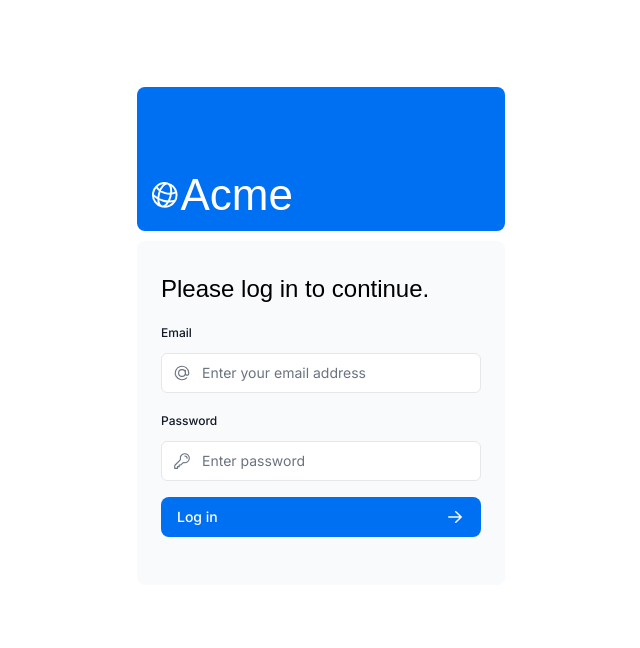
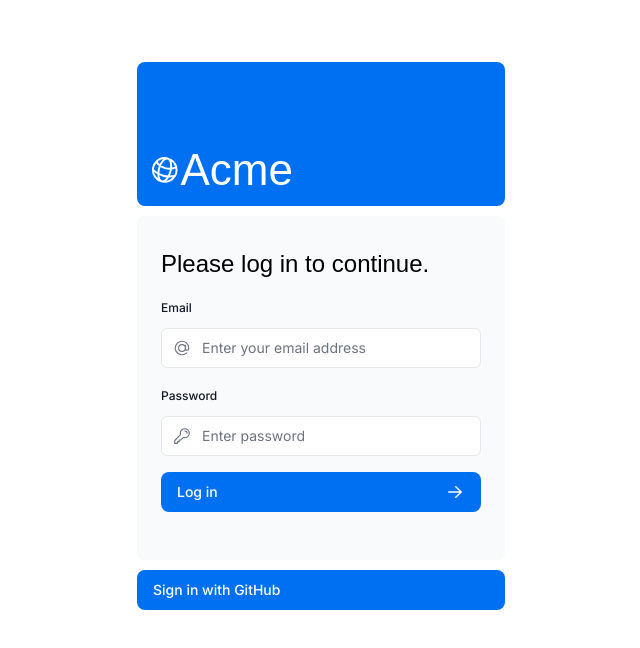
Before and after one commit to nguyenminhtriec/newdashboard, a Next.js app: page /login in a window 1280 px wide. Shown: the top 648 px of the page, without its empty margins (319-959 px from the left). Built offline with nearby package versions, Linux system fonts and the light colour scheme; no server answers; a web font is replaced by a local one.

Commit message:
NMT, 2025-02-24 T23:00

```diff
--- a/app/login/page.tsx
+++ b/app/login/page.tsx
@@ -2,6 +2,7 @@
 import AcmeLogo from '@/app/ui/acme-logo';
 import LoginForm from '@/app/ui/login-form';
 import { Suspense } from 'react';
+import { GitHubLogInButton } from '@/app/ui/login-form';
 
 
 export default function LoginPage() {
@@ -15,6 +16,7 @@
         </div>
         <Suspense>
           <LoginForm />
+          <GitHubLogInButton />
         </Suspense>
       </div>
     </main>
--- a/app/ui/login-form.tsx
+++ b/app/ui/login-form.tsx
@@ -8,6 +8,8 @@
 } from '@heroicons/react/24/outline';
 import { ArrowRightIcon } from '@heroicons/react/20/solid';
 import { Button } from './button';
+
+import { signIn, signOut } from "next-auth/react";
 
 import { useActionState } from 'react';
 import { authenticate } from '@/app/lib/actions';
@@ -24,6 +26,7 @@
   );
 
   return (
+
     <form action={formAction} className="space-y-3">
       <div className="flex-1 rounded-lg bg-gray-50 px-6 pb-4 pt-8">
         <h1 className={`${lusitana.className} mb-3 text-2xl`}>
@@ -87,5 +90,11 @@
         </div>
       </div>
     </form>
+
   );
 }
+
+
+export function GitHubLogInButton () {
+  return <Button className="mt-4 w-full" onClick={() => signIn('github')}>Sign in with GitHub</Button>
+}
--- a/auth.ts
+++ b/auth.ts
@@ -7,6 +7,8 @@
 import type { User } from '@/app/lib/definitions';
 import bcrypt from 'bcrypt';
 import postgres from 'postgres';
+
+import GitHubProvider from "next-auth/providers/github"; // NMT
 
 
 const sql = postgres(process.env.POSTGRES_URL!, { ssl: 'require' });
@@ -24,6 +26,11 @@
 export const { auth, signIn, signOut } = NextAuth({
   ...authConfig,
   providers: [
+    // GitHub OAuth Provider: added by NMT
+    GitHubProvider({
+      clientId: process.env.GITHUB_CLIENT_ID,
+      clientSecret: process.env.GITHUB_CLIENT_SECRET,
+    }),
     Credentials({
         async authorize(credentials) {
             const parsedCredentials = z
```
Lines whose indentation alone changed are shown as unchanged.
